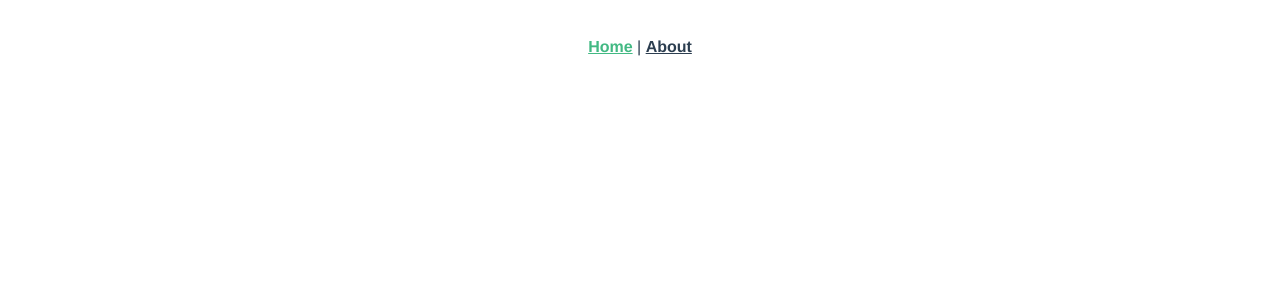
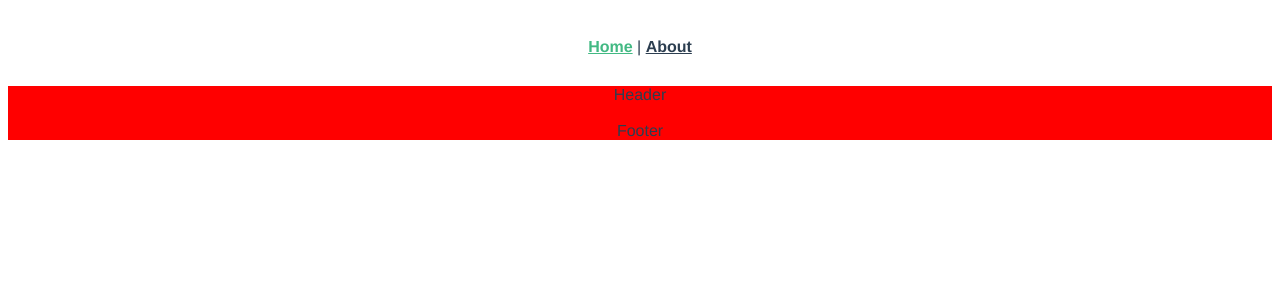
Before and after one commit to StevenACZ/tkambio-challenge, a Vue app: page / in a window 1280 px wide. Shown: the top 300 px of the page. Built offline with nearby package versions, Linux system fonts and the light colour scheme.

Commit message:
improved

```diff
--- a/src/views/Home.vue
+++ b/src/views/Home.vue
@@ -1,9 +1,33 @@
 <template>
-  <div class="home"></div>
+  <div class="hero">
+    <Header />
+    <main class="home">
+      Main
+    </main>
+    <Footer />
+  </div>
 </template>
 
 <script>
+// Components
+import Header from '../components/layout/Header';
+import Footer from '../components/layout/Footer';
+
 export default {
   name: 'Home',
+  components: {
+    Header,
+    Footer,
+  },
 };
 </script>
+
+<style scoped>
+.hero {
+  background: red;
+}
+
+.home {
+  color: red;
+}
+</style>
```
